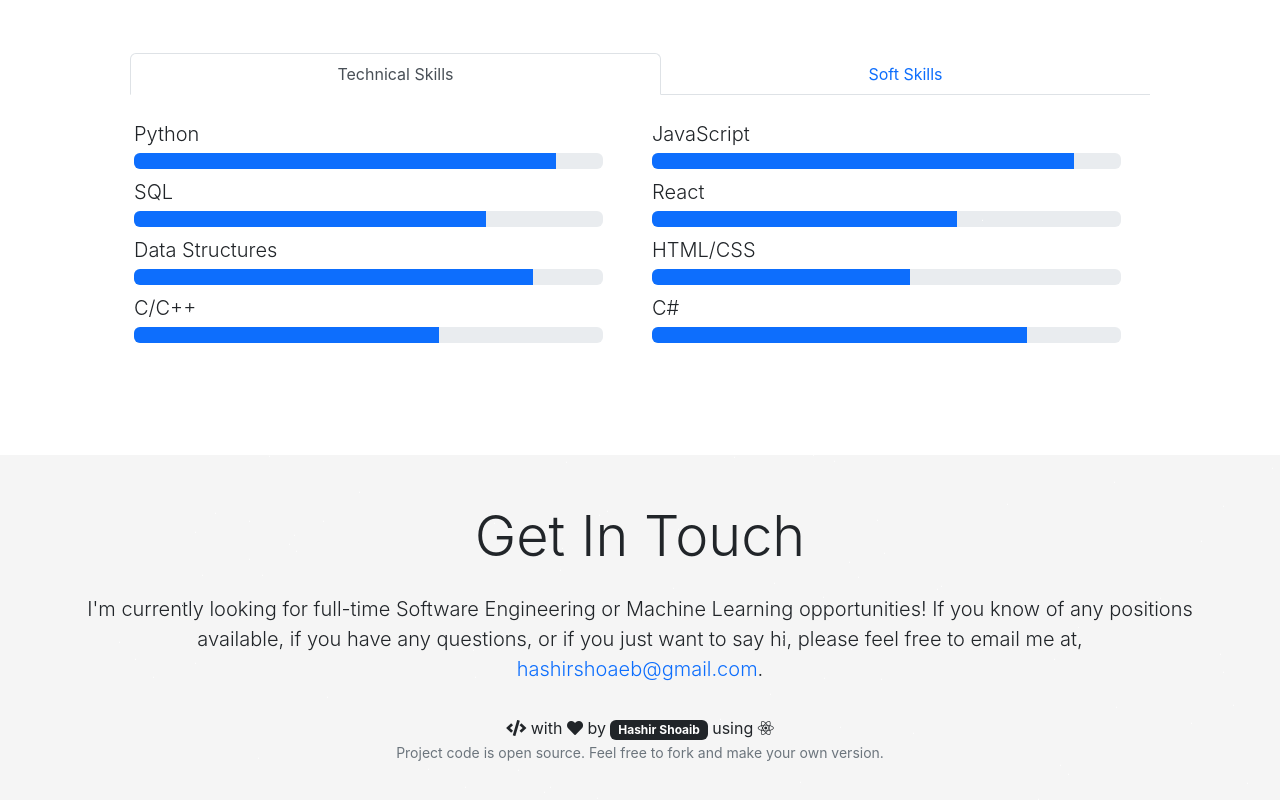
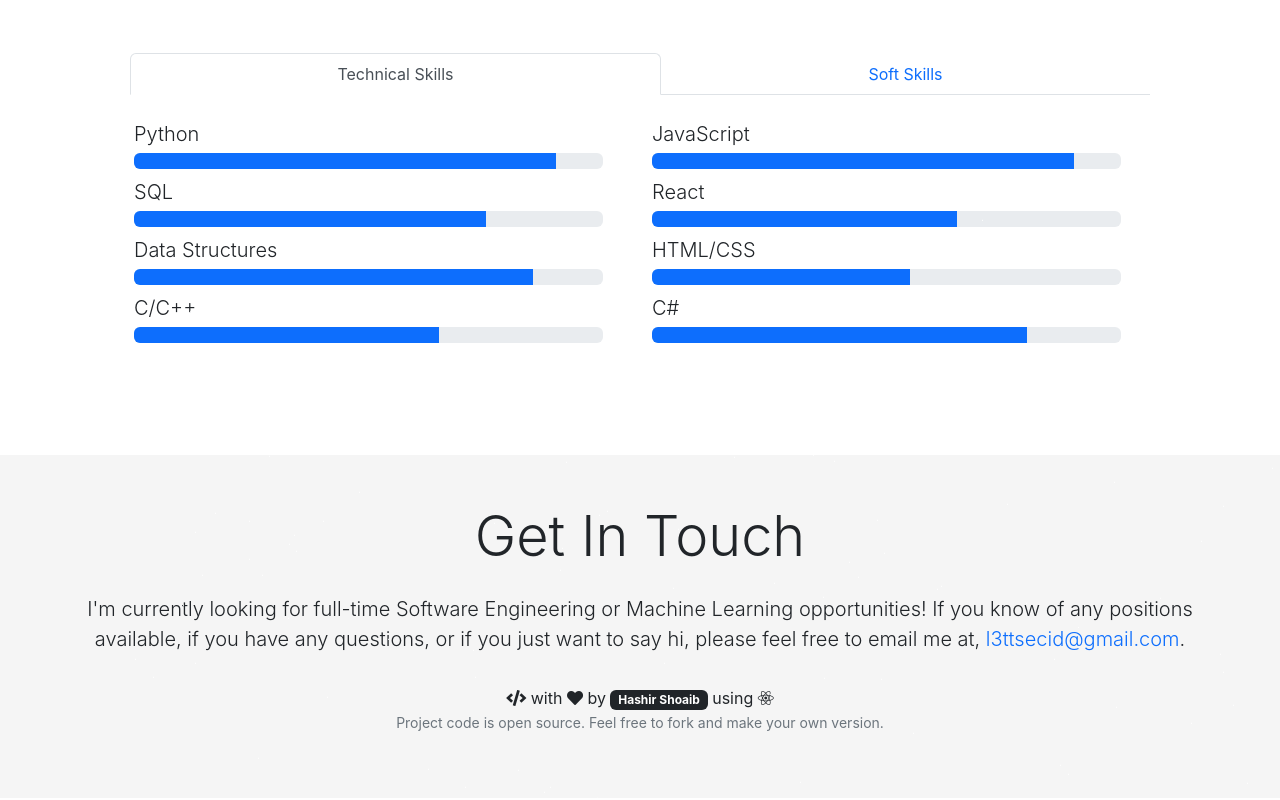
Before and after one commit to L3tterFake/profile, a React (Create React App) app: page / in a window 1280 px wide. Shown: the part 2396-3196 px from the top of the page. Built offline with nearby package versions, Linux system fonts and the light colour scheme; no server answers.

Commit message:
Update config.js

```diff
--- a/src/editable-stuff/config.js
+++ b/src/editable-stuff/config.js
@@ -79,12 +79,12 @@ const leadership = {
     "Lorem ipsum dolor sit amet, consectetur adipiscing elit, sed do eiusmod tempor incididunt ut labore et dolore magna aliqua. Vitae auctor eu augue ut lectus arcu bibendum at varius. Libero justo laoreet sit amet cursus sit amet. Imperdiet dui accumsan sit amet nulla facilisi morbi. At auctor urna nunc id. Iaculis urna id volutpat lacus laoreet non curabitur gravida. Et magnis dis parturient montes nascetur ridiculus mus mauris. In nisl nisi scelerisque eu ultrices vitae auctor. Mattis nunc sed blandit libero volutpat sed cras ornare. Pulvinar neque laoreet suspendisse interdum consectetur libero.",
   images: [
     {
-      img: require("../editable-stuff/hashirshoaeb.png"),
+      img: require("../editable-stuff/IMG_20240723_135027_992.jpg"),
       label: "First slide label",
       paragraph: "Nulla vitae elit libero, a pharetra augue mollis interdum."
     },
     {
-      img: require("../editable-stuff/hashirshoaeb.png"),
+      img: require("../editable-stuff/IMG_20240723_135027_992.jpg"),
       label: "Second slide label",
       paragraph: "Nulla vitae elit libero, a pharetra augue mollis interdum."
     },
@@ -127,7 +127,7 @@ const getInTouch = {
   heading: "Get In Touch",
   message:
     "I'm currently looking for full-time Software Engineering or Machine Learning opportunities! If you know of any positions available, if you have any questions, or if you just want to say hi, please feel free to email me at",
-  email: "hashirshoaeb@gmail.com",
+  email: "l3ttsecid@gmail.com",
 };
 
 const experiences = {
```
